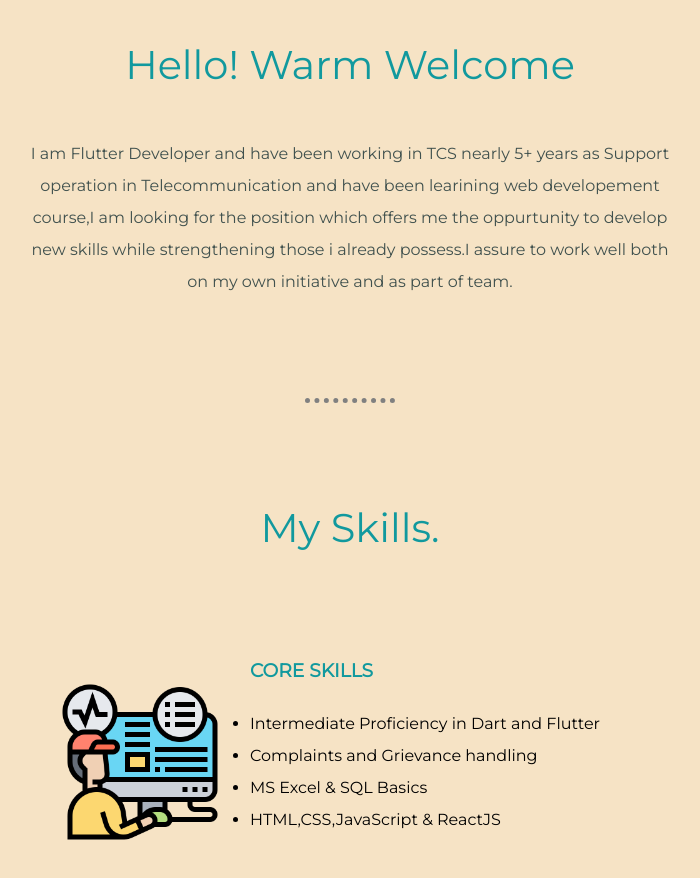
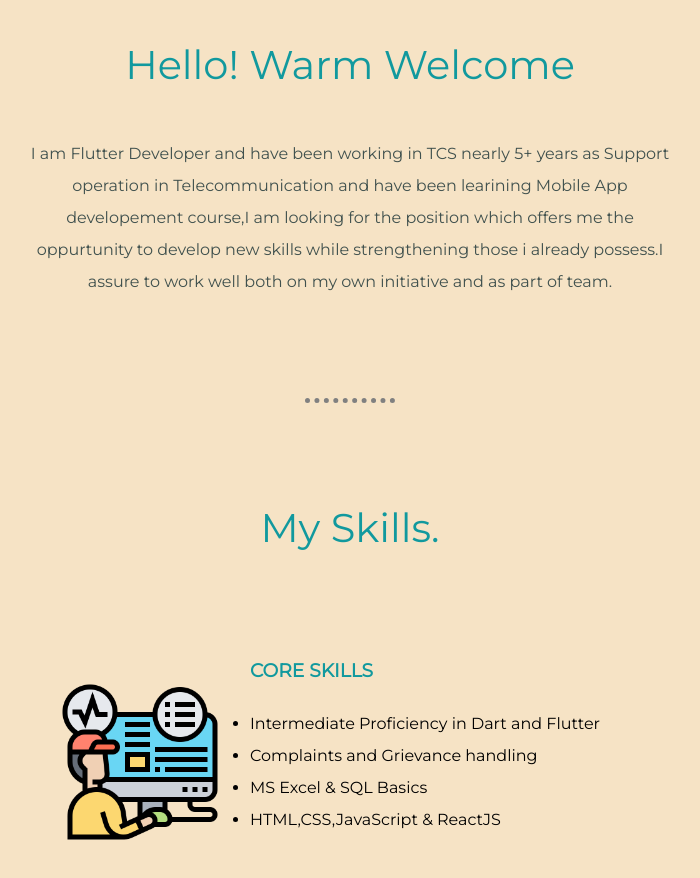
Before and after one commit to abdr60699/profile, a plain HTML site: page index.html in a window 1280 px wide. Shown: the part 920-1798 px from the top of the page, without its empty margins (290-990 px from the left). Drawn offline with Linux system fonts and the light colour scheme.

Commit message:
Update index.html

```diff
--- a/index.html
+++ b/index.html
@@ -23,7 +23,7 @@
         <div class="profile">
           <img class="profile-picture" src="images/man.png" alt="profile picture">
           <h2>Hello! Warm Welcome</h2>
-          <p class="welcome-desc">I am Flutter Developer and have been working in TCS nearly 5+ years as Support operation in Telecommunication and have been learining web developement course,I am looking for the position which offers me the oppurtunity to develop new skills while strengthening those i already possess.I assure to work well both on my own initiative and as part of team. </p>
+          <p class="welcome-desc">I am Flutter Developer and have been working in TCS nearly 5+ years as Support operation in Telecommunication and have been learining Mobile App developement course,I am looking for the position which offers me the oppurtunity to develop new skills while strengthening those i already possess.I assure to work well both on my own initiative and as part of team. </p>
         </div>
         <hr>
         <div class="skills">
```
